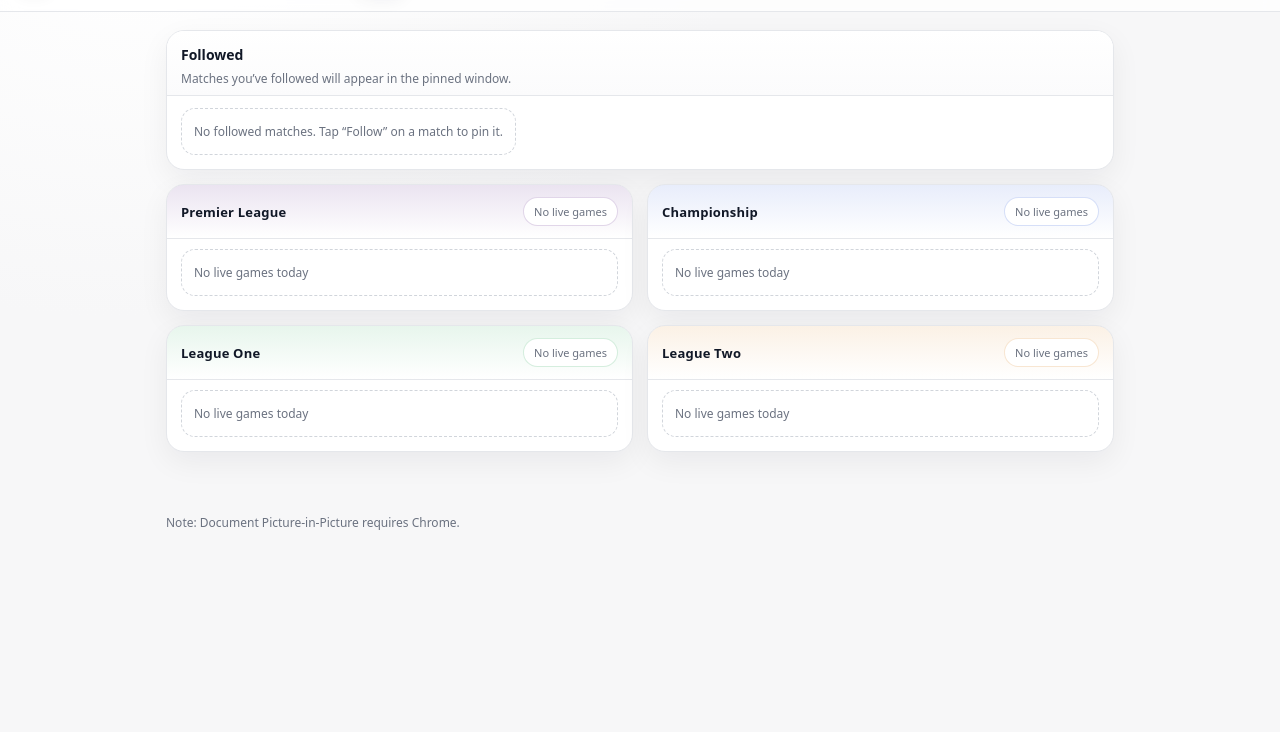
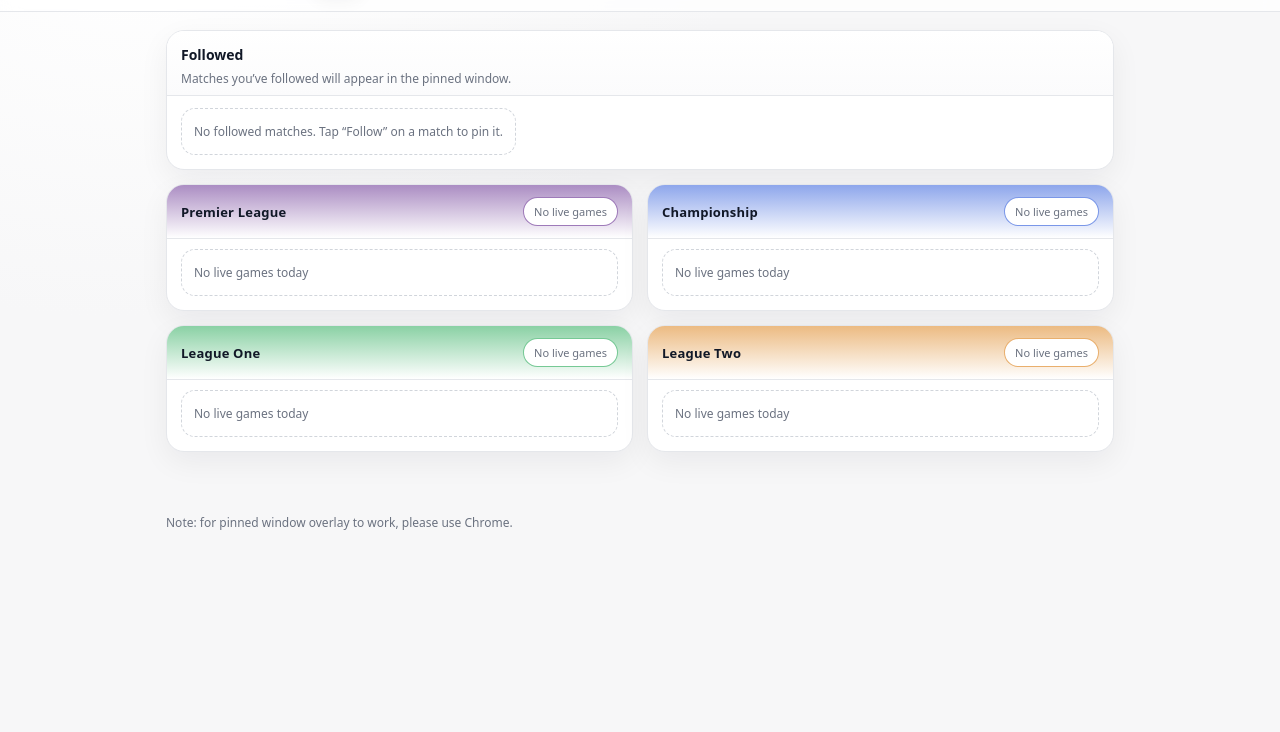
Before and after one commit to FVDB98/SideScore, a plain HTML site: page index.html in a window 1280 px wide. Shown: the part 68-800 px from the top of the page. Drawn offline with Linux system fonts and the light colour scheme; no server answers.

Commit message:
UI changes - Logo removed and note at page bottom

```diff
--- a/index.html
+++ b/index.html
@@ -10,7 +10,6 @@
 <body>
   <header class="topbar">
     <div class="brand">
-      <div class="logo">SS</div>
       <div>
         <div class="title">SideScore</div>
         <div class="subtitle">Pin live scores to your browser (Chrome only)</div>
@@ -58,7 +57,7 @@
 
   <footer class="footer">
     <span class="muted">
-      Note: Document Picture-in-Picture requires Chrome.
+      Note: for pinned window overlay to work, please use Chrome.
     </span>
   </footer>
 
--- a/static/styles.css
+++ b/static/styles.css
@@ -432,20 +432,20 @@
 
 /* League header colour tints */
 .league--pl .league-head{
-  background: linear-gradient(180deg, rgba(88, 28, 135, 0.12), rgba(255,255,255,1));
+  background: linear-gradient(180deg, rgba(88, 28, 135, 0.5), rgba(255,255,255,1));
 }
 .league--ch .league-head{
-  background: linear-gradient(180deg, rgba(29, 78, 216, 0.10), rgba(255,255,255,1));
+  background: linear-gradient(180deg, rgba(29, 78, 216, 0.5), rgba(255,255,255,1));
 }
 .league--l1 .league-head{
-  background: linear-gradient(180deg, rgba(22, 163, 74, 0.10), rgba(255,255,255,1));
+  background: linear-gradient(180deg, rgba(22, 163, 74, 0.5), rgba(255,255,255,1));
 }
 .league--l2 .league-head{
-  background: linear-gradient(180deg, rgba(217, 119, 6, 0.10), rgba(255,255,255,1));
+  background: linear-gradient(180deg, rgba(217, 119, 6, 0.5), rgba(255,255,255,1));
 }
 
 /* Optional: slightly stronger badge outline to match tint */
-.league--pl .badge{ border-color: rgba(88, 28, 135, 0.18); }
-.league--ch .badge{ border-color: rgba(29, 78, 216, 0.18); }
-.league--l1 .badge{ border-color: rgba(22, 163, 74, 0.18); }
-.league--l2 .badge{ border-color: rgba(217, 119, 6, 0.18); }
+.league--pl .badge{ border-color: rgba(89, 28, 135, 0.586); }
+.league--ch .badge{ border-color: rgba(29, 78, 216, 0.586); }
+.league--l1 .badge{ border-color: rgba(22, 163, 74, 0.586); }
+.league--l2 .badge{ border-color: rgba(217, 119, 6, 0.586); }
```
